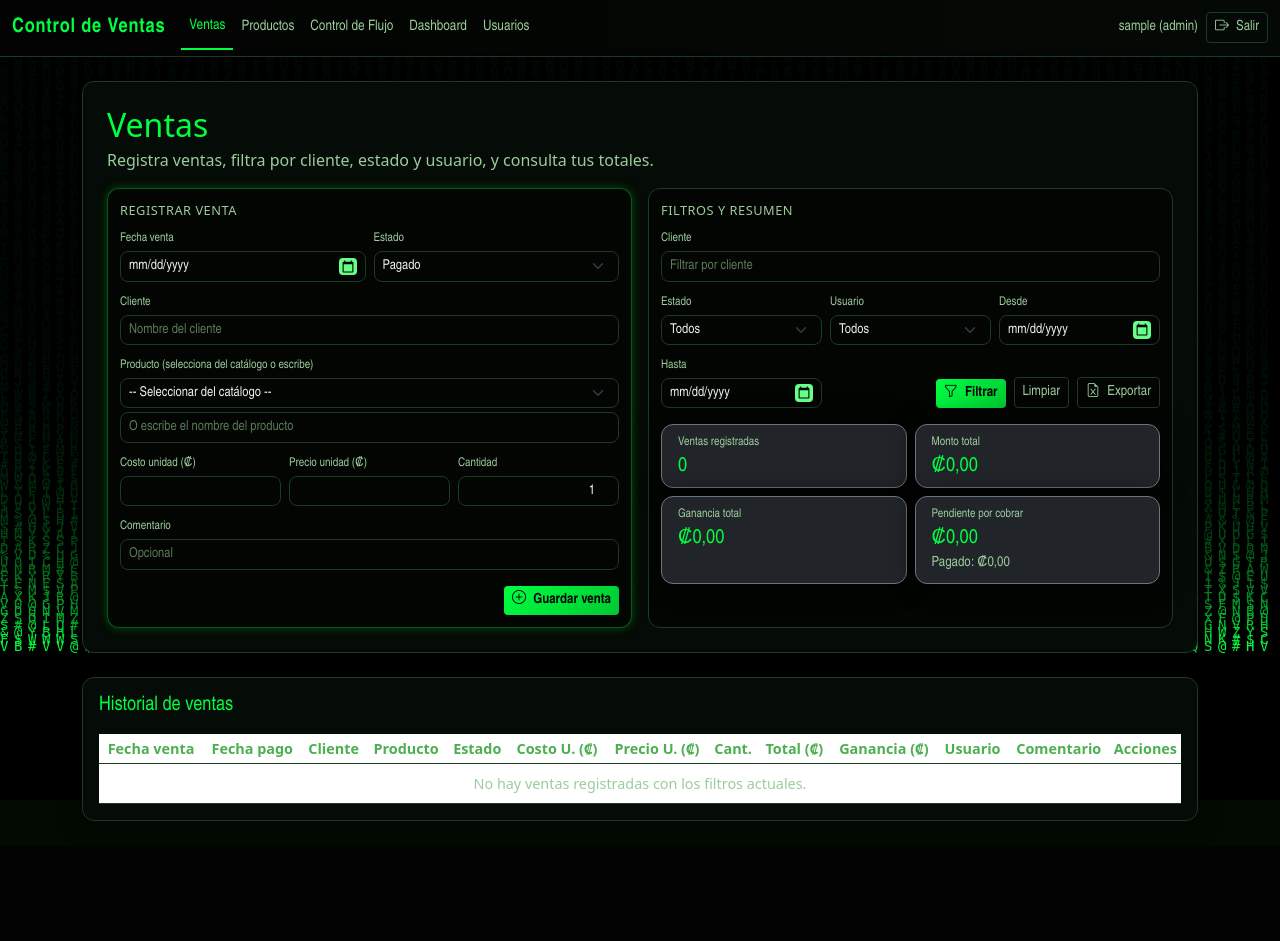
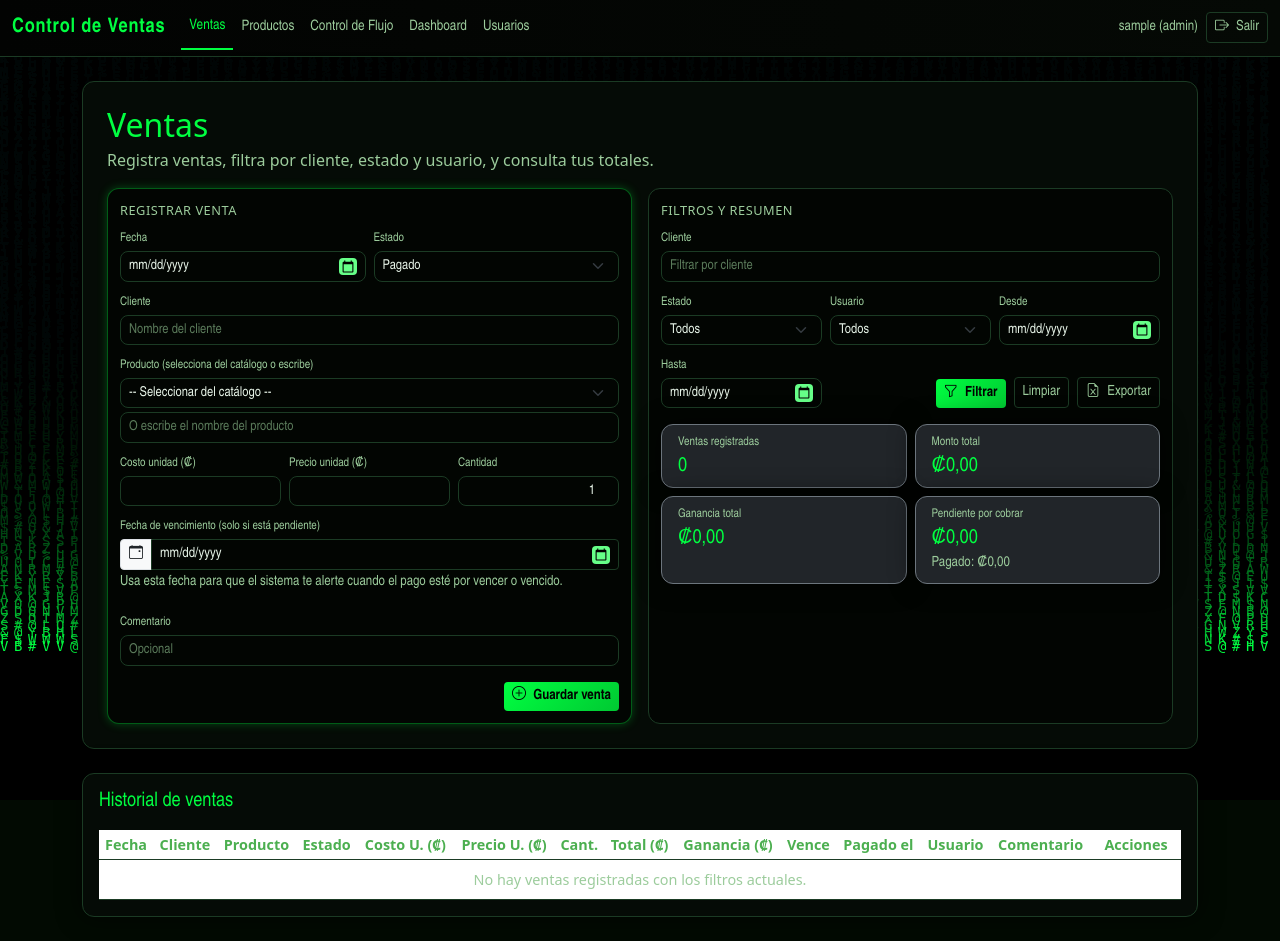
Before and after one commit to cristophercr07-hub/control-ventras-web, a Flask app: page /ventas in a window 1280 px wide. Before the commit the page ends 821 px from the top, so only its background shows below. Run offline with Flask 3, Linux system fonts and the light colour scheme; the visitor is signed in with stand-in values (Sample User, id 1).

Commit message:
Update ventas.html

```diff
--- a/templates/ventas.html
+++ b/templates/ventas.html
@@ -30,7 +30,7 @@
                         <form method="post" class="fw-narrow">
                             <div class="row g-2 mb-2">
                                 <div class="col-6">
-                                    <label class="small-label mb-1">Fecha venta</label>
+                                    <label class="small-label mb-1">Fecha</label>
                                     <input type="date" name="date" class="form-control form-control-sm"
                                            value="{{ request.form.date or '' }}">
                                 </div>
@@ -40,26 +40,6 @@
                                         <option value="Pagado">Pagado</option>
                                         <option value="Pendiente">Pendiente</option>
                                     </select>
-                                </div>
-                            </div>
-
-                            <!-- Fecha de pago (solo aplica si Pendiente) -->
-                            <div class="row g-2 mb-2" id="due_date_group" style="display:none;">
-                                <div class="col-12">
-                                    <label class="small-label mb-1">Fecha de pago (si es Pendiente)</label>
-                                    <div class="input-group input-group-sm">
-                                        <input type="date" name="due_date" id="due_date"
-                                               class="form-control form-control-sm"
-                                               value="{{ request.form.due_date or '' }}">
-                                        <button type="button"
-                                                class="btn btn-date-icon"
-                                                onclick="if (window.showPicker && due_date.showPicker){ due_date.showPicker(); } else { due_date.focus(); }">
-                                            <i class="bi bi-calendar-event"></i>
-                                        </button>
-                                    </div>
-                                    <small class="text-secondary-custom">
-                                        Esta fecha se usará para generar alertas de cobranzas vencidas en el Dashboard.
-                                    </small>
                                 </div>
                             </div>
 
@@ -107,6 +87,26 @@
                                     <input type="number" step="1" min="1" name="quantity"
                                            class="form-control form-control-sm text-end"
                                            value="{{ request.form.quantity or 1 }}">
+                                </div>
+                            </div>
+
+                            <!-- NUEVA FILA: fecha de vencimiento (solo si Pendiente) -->
+                            <div class="row g-2 mb-3">
+                                <div class="col-12">
+                                    <label class="small-label mb-1">Fecha de vencimiento (solo si está pendiente)</label>
+                                    <div class="input-group input-group-sm">
+                                        <span class="input-group-text bg-accent text-dark fw-bold">
+                                            <i class="bi bi-calendar-event"></i>
+                                        </span>
+                                        <input type="date"
+                                               name="due_date"
+                                               id="due_date_input"
+                                               class="form-control form-control-sm"
+                                               value="{{ request.form.due_date or '' }}">
+                                    </div>
+                                    <small class="text-secondary-custom">
+                                        Usa esta fecha para que el sistema te alerte cuando el pago esté por vencer o vencido.
+                                    </small>
                                 </div>
                             </div>
 
@@ -258,8 +258,7 @@
                 <table class="table table-dark-custom table-sm mb-0">
                     <thead>
                         <tr>
-                            <th>Fecha venta</th>
-                            <th>Fecha pago</th>
+                            <th>Fecha</th>
                             <th>Cliente</th>
                             <th>Producto</th>
                             <th>Estado</th>
@@ -268,9 +267,11 @@
                             <th>Cant.</th>
                             <th>Total (₡)</th>
                             <th>Ganancia (₡)</th>
+                            <th>Vence</th>
+                            <th>Pagado el</th>
                             <th>Usuario</th>
                             <th>Comentario</th>
-                            <th style="width: 60px;">Acciones</th>
+                            <th style="width: 90px;">Acciones</th>
                         </tr>
                     </thead>
                     <tbody>
@@ -278,9 +279,6 @@
                             {% for s in sales %}
                             <tr>
                                 <td class="text-center">{{ s.date.isoformat() if s.date else '' }}</td>
-                                <td class="text-center">
-                                    {{ s.due_date.isoformat() if s.due_date else '' }}
-                                </td>
                                 <td class="text-center">{{ s.name }}</td>
                                 <td class="text-center">{{ s.product }}</td>
                                 <td class="text-center">
@@ -296,14 +294,31 @@
                                 <td class="text-end">₡{{ s.total|format_num }}</td>
                                 <td class="text-end">₡{{ s.profit|format_num }}</td>
                                 <td class="text-center">
+                                    {{ s.due_date.isoformat() if s.due_date else '' }}
+                                </td>
+                                <td class="text-center">
+                                    {{ s.paid_date.isoformat() if s.paid_date else '' }}
+                                </td>
+                                <td class="text-center">
                                     {{ s.user.username if s.user else '' }}
                                 </td>
                                 <td class="text-center">
                                     {{ s.comment or '' }}
                                 </td>
                                 <td class="text-center">
+                                    {% if s.status == 'Pendiente' %}
+                                        <form method="post"
+                                              action="{{ url_for('mark_sale_paid', sale_id=s.id) }}"
+                                              class="d-inline"
+                                              onsubmit="return confirm('¿Marcar como pagada la venta #{{ s.id }}?');">
+                                            <button type="submit" class="btn btn-success btn-sm py-0 px-2 me-1">
+                                                <i class="bi bi-check2-circle"></i>
+                                            </button>
+                                        </form>
+                                    {% endif %}
                                     <form method="post"
                                           action="{{ url_for('delete_sale', sale_id=s.id) }}"
+                                          class="d-inline"
                                           onsubmit="return confirmDeleteSale('{{ s.id }}');">
                                         <button type="submit" class="btn btn-outline-light btn-sm py-0 px-2">
                                             <i class="bi bi-trash"></i>
@@ -314,7 +329,7 @@
                             {% endfor %}
                         {% else %}
                             <tr>
-                                <td colspan="13" class="text-center text-secondary-custom">
+                                <td colspan="14" class="text-center text-secondary-custom">
                                     No hay ventas registradas con los filtros actuales.
                                 </td>
                             </tr>
@@ -339,9 +354,8 @@ document.addEventListener("DOMContentLoaded", function() {
     const costInput = document.getElementById("cost_per_unit");
     const priceInput = document.getElementById("price_per_unit");
     const statusSelect = document.getElementById("status_select");
-    const dueDateGroup = document.getElementById("due_date_group");
+    const dueDateInput = document.getElementById("due_date_input");
 
-    // Rellenar costo y precio al seleccionar producto
     if (select) {
         select.addEventListener("change", function() {
             const name = this.value;
@@ -353,19 +367,13 @@ document.addEventListener("DOMContentLoaded", function() {
         });
     }
 
-    // Mostrar/ocultar campo de fecha de pago según estado
-    function toggleDueDate() {
-        if (!statusSelect || !dueDateGroup) return;
-        if (statusSelect.value === "Pendiente") {
-            dueDateGroup.style.display = "flex";
-        } else {
-            dueDateGroup.style.display = "none";
-        }
-    }
-
-    if (statusSelect) {
-        statusSelect.addEventListener("change", toggleDueDate);
-        toggleDueDate();
+    // Si el estado no es "Pendiente", limpiamos la fecha de vencimiento
+    if (statusSelect && dueDateInput) {
+        statusSelect.addEventListener("change", function() {
+            if (this.value !== "Pendiente") {
+                dueDateInput.value = "";
+            }
+        });
     }
 });
 
```
